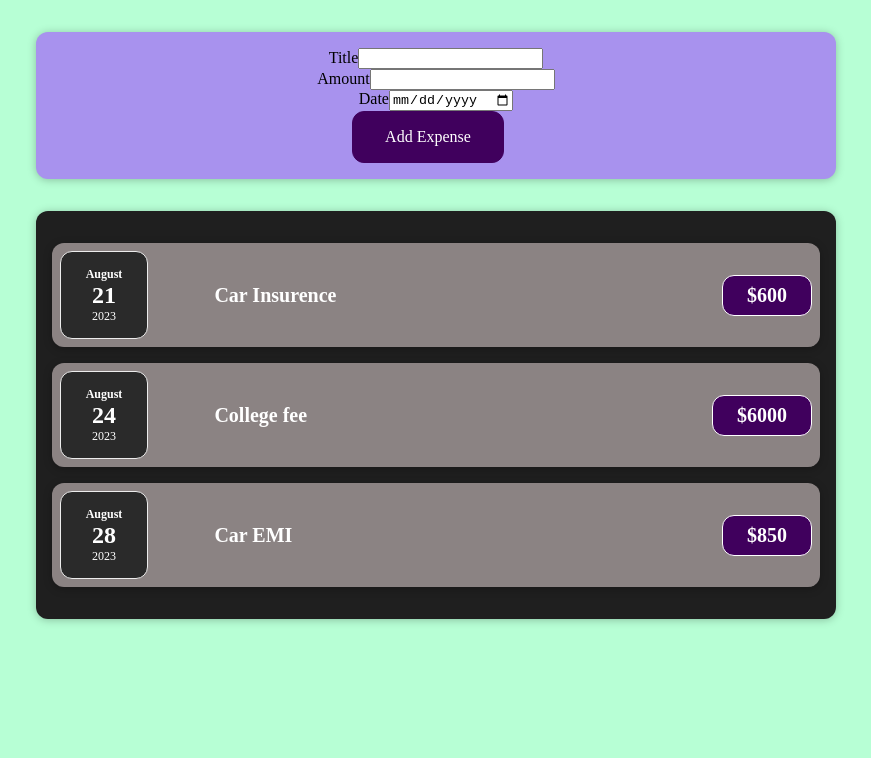
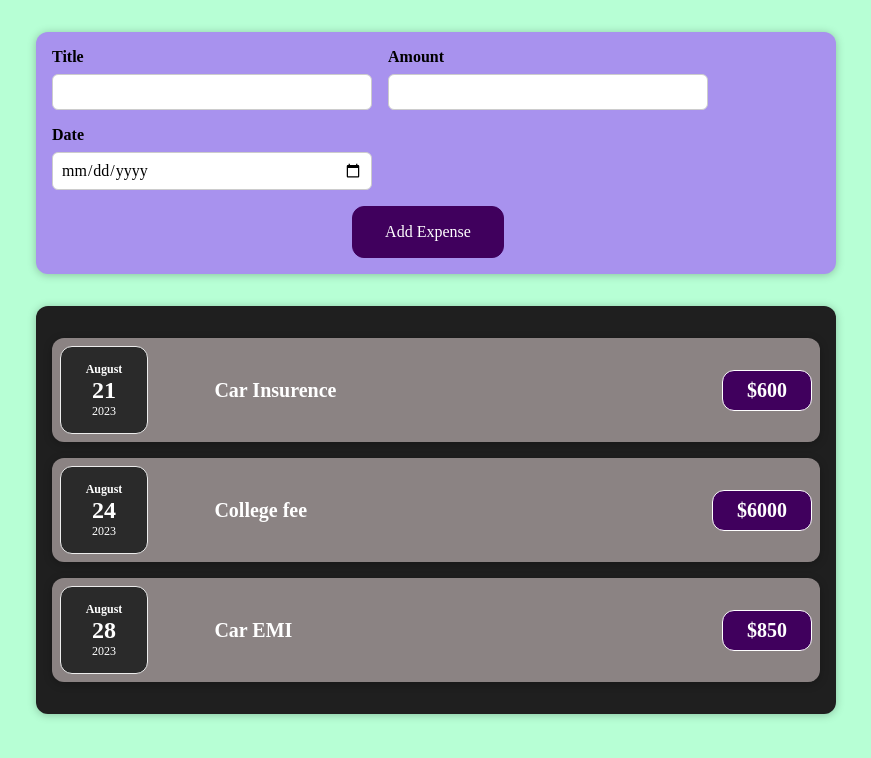
Before and after one commit to sagarpdl000/expense_tracker, a React (Create React App) app: page / in a window 1280 px wide. Shown: the top 758 px of the page, without its empty margins (204-1075 px from the left). Built offline with nearby package versions, Linux system fonts and the light colour scheme.

Commit message:
list rendered

```diff
--- a/src/App.js
+++ b/src/App.js
@@ -1,16 +1,8 @@
-import React from 'react'
+import React , {useState} from 'react'
 import Expenses from './components/Expenses'
 import NewExpense from './components/NewExpense/NewExpense'
 
-
-const App = () => {
-
-       // ---> for single data
-  // let ExpenseDate = new Date (2023,7,27);
-  // let ExpenseTitle = "Car Insurancee";
-  // let ExpenseAmount = 500;
-
-    let expense = [
+let Dummy_Expense = [
   {
     id: 'e1',
     date: new Date(2023, 7, 21),
@@ -29,11 +21,28 @@ const App = () => {
     title: 'Car EMI',
     amount: 850
   }
-    ]
+];
+
+
+
+const App = () => {
+
+  const[expenses, setExpenses]= useState(Dummy_Expense);
+
+
+
+
+
+       // ---> for single data
+  // let ExpenseDate = new Date (2023,7,27);
+  // let ExpenseTitle = "Car Insurancee";
+  // let ExpenseAmount = 500;
+
 
     const addExpenseHandler =(expense)=>{
+      const updatedExpense =[expense, ...expenses]
 
-      console.log(expense);
+      setExpenses(updatedExpense);
 
     }
 
@@ -44,7 +53,7 @@ const App = () => {
 
 
     <NewExpense onAddExpense = {addExpenseHandler}/>
-    <Expenses item={expense}/>
+    <Expenses item={expenses}/>
 
 
 
--- a/src/components/Expenses.js
+++ b/src/components/Expenses.js
@@ -6,7 +6,28 @@ const Expenses = (props) => {
   return (
     <div className='expenses'>
 
-        <ExpenseItem
+      {
+        props.item.map(
+          expense =>(
+            <ExpenseItem
+              date={expense.date}
+              title={expense.title}
+              amount={expense.amount} />
+          )
+        )
+      }
+
+
+
+
+
+
+
+
+
+
+
+        {/* <ExpenseItem
         date= {props.item[0].date}
         title= {props.item[0].title}
         amount= {props.item[0].amount}/>
@@ -19,7 +40,7 @@ const Expenses = (props) => {
         <ExpenseItem
         date= {props.item[2].date}
         title= {props.item[2].title}
-        amount= {props.item[2].amount}/>
+        amount= {props.item[2].amount}/> */}
         </div>
   )
 }
--- a/src/components/NewExpense/ExpenseForm.css
+++ b/src/components/NewExpense/ExpenseForm.css
@@ -1,4 +1,4 @@
-.new-expemse__controls{
+.new-expense__controls{
     display: flex;
     flex-wrap: wrap;
     gap: 1rem;
@@ -6,13 +6,13 @@
     text-align: left;
 }
 
-.new-expemse__controls label{
+.new-expense__controls label{
     font-weight: bold;
     margin-bottom: 0.5rem;
     display: block;
 }
 
-.new-expemse__controls input{
+.new-expense__controls input{
     font: inherit;
     padding: 0.5rem;
     border-radius: 6px;
@@ -22,6 +22,6 @@
 
 }
 
-.new-expemse__action{
+.new-expense__action{
     text-align: right;
 }
```
Lines whose indentation alone changed are shown as unchanged.
